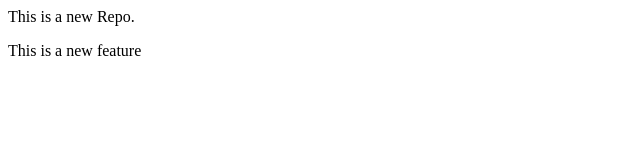
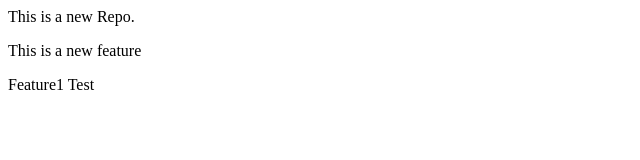
Before and after one commit to RashArvi4/LocalRepo, a plain HTML site: page index.html in a window 1280 px wide. Shown: the whole page, without its empty margins (0-640 px from the left). Drawn offline with Linux system fonts and the light colour scheme.

Commit message:
Add Feature1 Line

```diff
--- a/index.html
+++ b/index.html
@@ -1,2 +1,3 @@
 <p>This is a new Repo.</p>
 <p>This is a new feature</p>
+<p>Feature1 Test</p>
```
